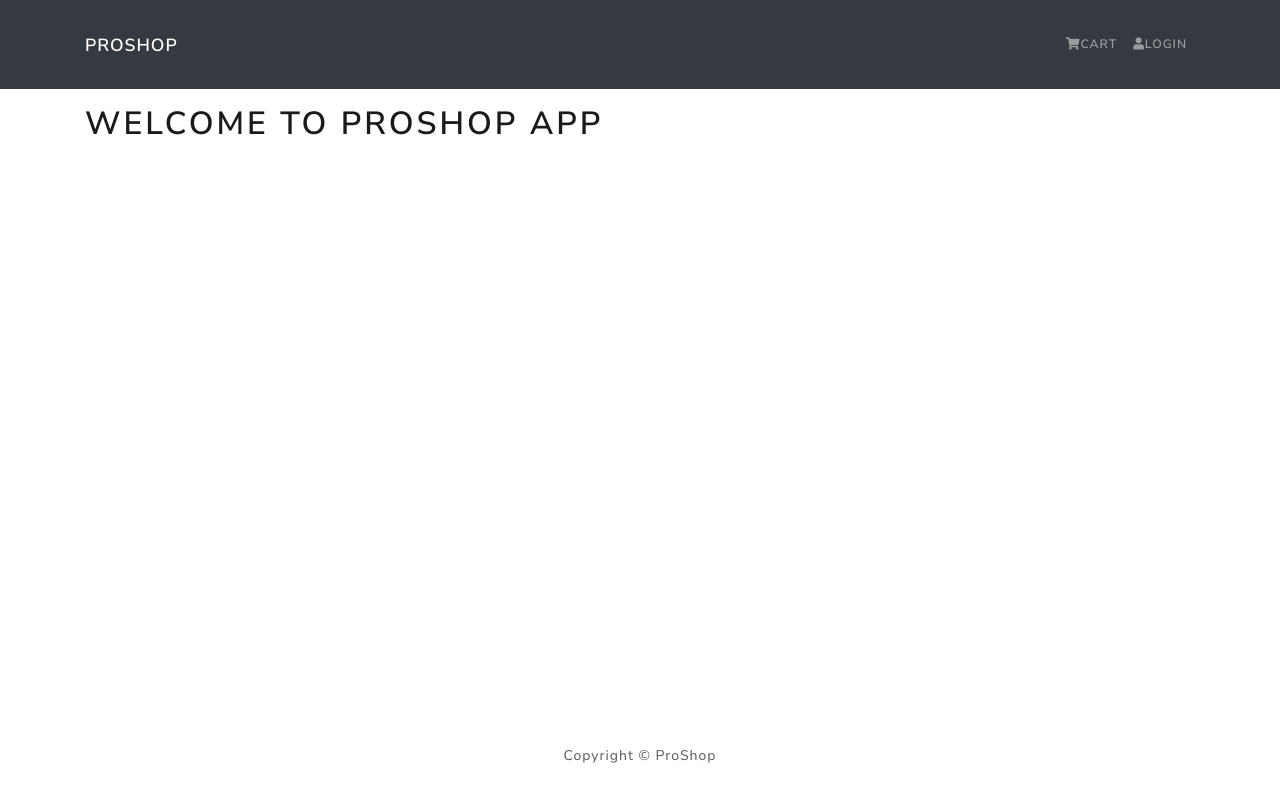
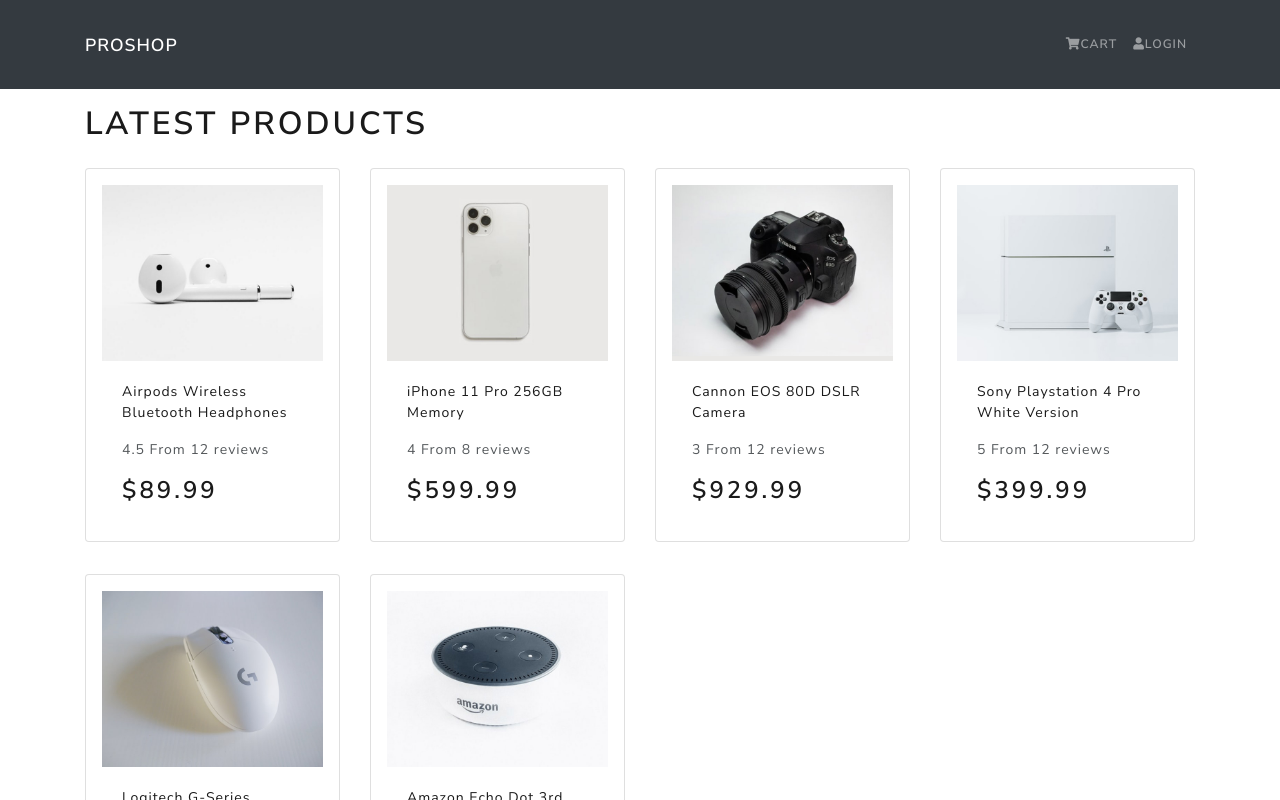
Before and after one commit to karimarkia/pro-shop, a React (Create React App) app in the folder frontend/: page / in a window 1280 px wide. Shown: the top 800 px of the page. Built offline with nearby package versions, Linux system fonts and the light colour scheme.

Commit message:
working on products

```diff
--- a/frontend/src/App.js
+++ b/frontend/src/App.js
@@ -1,6 +1,7 @@
 import Header from './components/Header'
 import Footer from './components/Footer'
 import { Container } from 'react-bootstrap'
+import Home from './pages/Home'
 
 const App = () => {
   return (
@@ -8,7 +9,7 @@
       <Header />
       <main className='py-3'>
         <Container>
-          <h1>Welcome to proShop App</h1>
+          <Home/>
         </Container>
       </main>
       <Footer />
--- /dev/null
+++ b/frontend/src/components/Products.js
@@ -0,0 +1,26 @@
+import { Card } from 'react-bootstrap'
+
+const Products = ({ product }) => {
+  return (
+    <Card className="my-3 p-3 rounded">
+      <a href={`/product/${product._id}`}>
+        <Card.Img src={product.image} variant="top" />
+      </a>
+      <Card.Body>
+        <a href={`/product/${product._id}`}>
+          <Card.Title as="div">
+            <strong>{product.name}</strong>
+          </Card.Title>
+        </a>
+        <Card.Text as='div'>
+          <div className="my-3">
+            {product.rating} From {product.numReviews} reviews
+          </div>
+        </Card.Text>
+        <Card.Text as="h3">${product.price}</Card.Text>
+      </Card.Body>
+    </Card>
+  )
+}
+
+export default Products
--- /dev/null
+++ b/frontend/src/pages/Home.js
@@ -0,0 +1,20 @@
+import { Row, Col } from 'react-bootstrap'
+import Products from '../components/Products'
+import productsArr from '../products'
+
+const Home = () => {
+  return (
+    <>
+      <h1>Latest Products</h1>
+      <Row>
+        {productsArr.map((product) => (
+          <Col sm={12} md={6} lg={4} xl={3}>
+            <Products product={product} />
+          </Col>
+        ))}
+      </Row>
+    </>
+  )
+}
+
+export default Home
```
